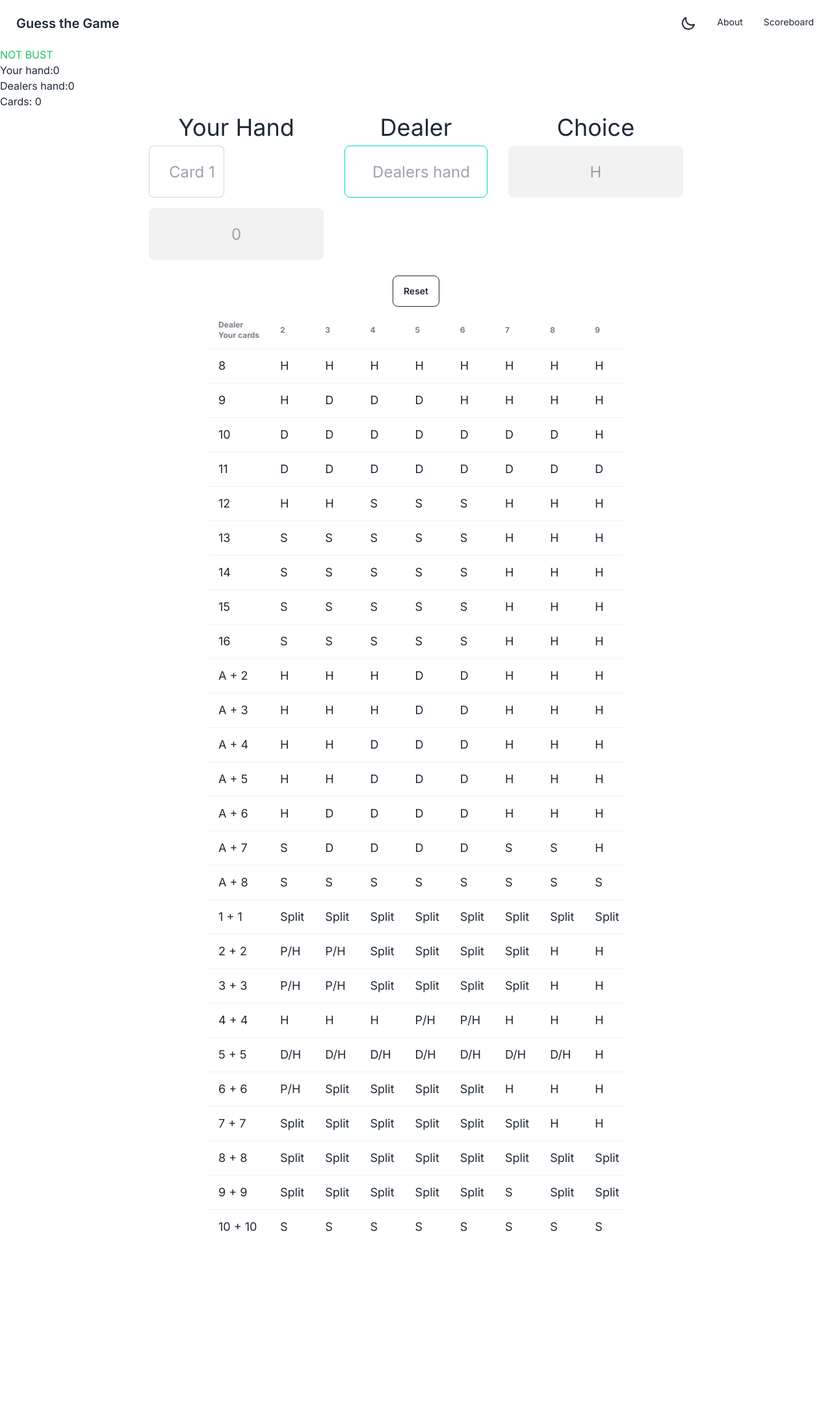
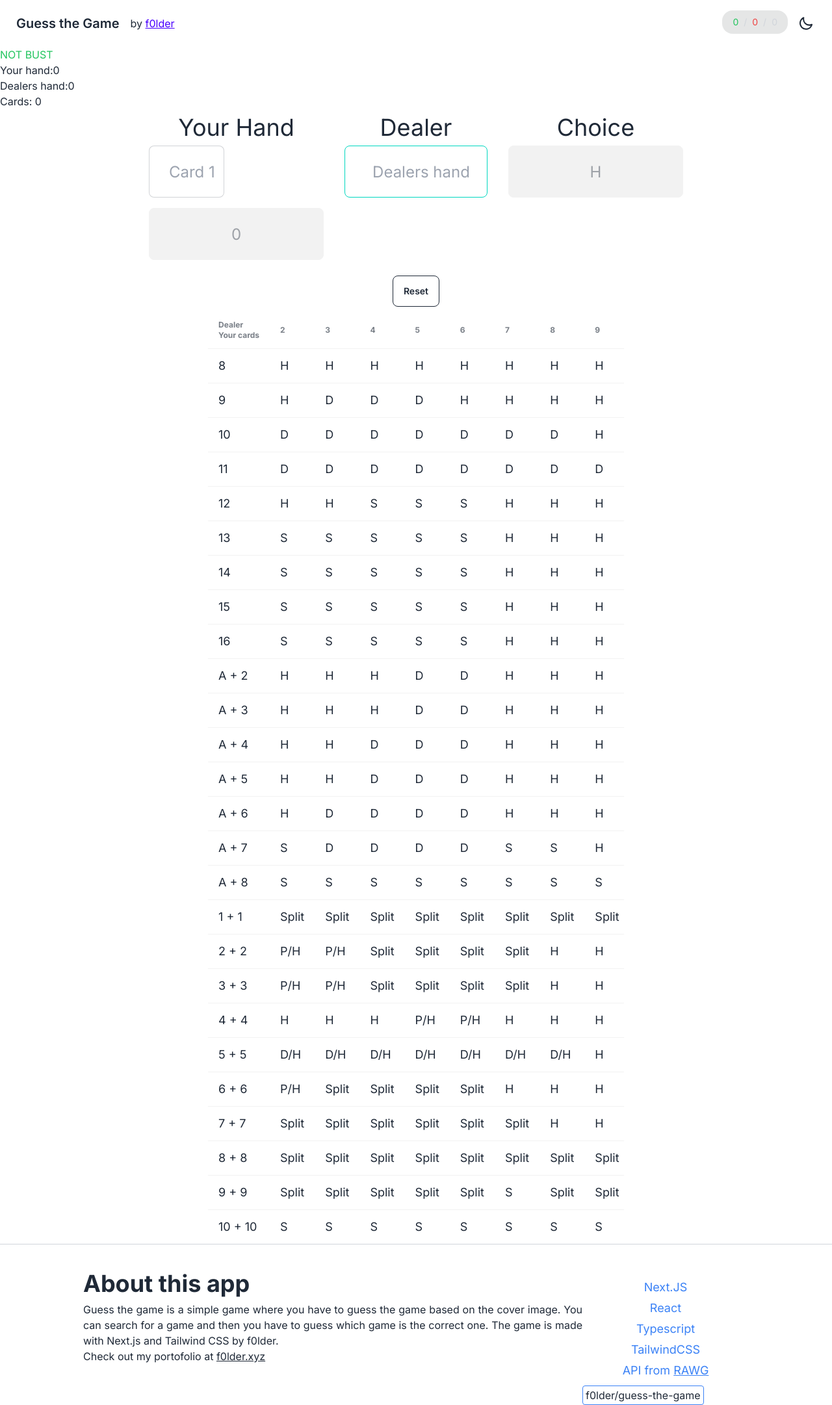
Before and after one commit to f0lder/guess-the-game, a Next.js app: page /black in a window 1280 px wide. Shown: the whole page at 65% size. Before the commit the page ends 1914 px from the top, so only its background shows below. Built offline with nearby package versions, Linux system fonts and the light colour scheme.

Commit message:
versoin 2

```diff
--- a/app/about/page.tsx
+++ /dev/null
@@ -1,32 +0,0 @@
-import Menu from "@/components/Menu";
-
-export default function About() {
-    return (
-
-        <div>
-            <Menu />
-            <div className="flex flex-col justify-center items-center">
-                <div>
-                    <p className="text-4xl font-bold m-2">Despre aplicatie</p>
-                    <p className="m-2">
-                        Aplicatie realizata pentru Programare web de Ursan Bogdan-Gabriel
-
-                    </p>
-
-                    <p className="m-2">Tehnologii folosite:</p>
-                    <ul className="list-disc list-inside space-y-1 m-3">
-                        <li className="text-lg text-blue-500">Next.JS</li>
-                        <li className="text-lg text-blue-500">React</li>
-                        <li className="text-lg text-blue-500">Typescript</li>
-                        <li className="text-lg text-blue-500">TailwindCSS</li>
-                        <li className="text-lg text-blue-500">API de la <a className="underline" href="https://rawg.io/">RAWG</a></li>
-                    </ul>
-
-                    <p className="m-2">Link catre repo: <a className="border border-blue-500 rounded p-1" href="https://github.com/f0lder/guess-the-game" target="_black"> f0lder/guess-the-game </a></p>
-                </div>
-
-            </div>
-
-        </div>
-    )
-}
--- a/app/layout.tsx
+++ b/app/layout.tsx
@@ -1,12 +1,13 @@
 import type { Metadata } from "next";
 import { Inter } from "next/font/google";
 import "./globals.css";
+import Footer from "@/components/Footer";
 
 const inter = Inter({ subsets: ["latin"] });
 
 export const metadata: Metadata = {
 	title: "Guess the game",
-  description: "Generated by create next app",
+	description: "Guess the game is made with Next.js and Tailwind CSS by f0lder",
 };
 
 export default function RootLayout({
@@ -16,7 +17,10 @@
 }>) {
 	return (
 		<html lang="en">
-      <body className={inter.className}>{children}</body>
+			<body className={inter.className}>
+				{children}
+				<Footer />
+			</body>
 		</html>
 	);
 }
--- a/app/scoreboard/page.tsx
+++ /dev/null
@@ -1,50 +0,0 @@
-"use client";
-
-import Menu from "@/components/Menu"
-import { useState, useEffect } from "react"
-
-export default function Scoreboard() {
-
-    const [wonGames, setWonGames] = useState(0)
-    const [lostGames, setLostGames] = useState(0)
-    const [loading, setLoading] = useState(true)
-
-    useEffect(() => {
-        setWonGames(Number(localStorage.getItem('wonGames') || 0))
-        setLostGames(Number(localStorage.getItem('lostGames') || 0))
-        setLoading(false)
-    }, [])
-
-
-
-    if (loading) return (
-        <div>
-            <Menu />
-            <p className="text-center text-2xl p-3">Loading score...</p>
-            <div className="flex justify-center items-center">
-                <div className="w-3/4">
-                    <div className="btn skeleton h-20 w-full"></div>
-                </div>
-            </div>
-        </div>
-    )
-
-
-    return (
-        <div>
-            <Menu />
-            <p className="text-center text-2xl p-3">My Score</p>
-            <div className="flex justify-center items-center">
-                <div className="flex w-3/4">
-                    <div className="grid h-20 flex-grow card bg-base-300 rounded-box place-items-center text-green-500">{wonGames}</div>
-                    <div className="divider divider-horizontal"></div>
-                    <div className="grid h-20 flex-grow card bg-base-300 rounded-box place-items-center text-red-500">{lostGames}</div>
-                    <div className="divider divider-horizontal"></div>
-                    <div className="grid h-20 flex-grow card bg-base-300 rounded-box place-items-center text-gray-300">{
-                        lostGames == 0 ? 0 : (wonGames / lostGames).toFixed(2)
-                    } W/L</div>
-                </div>
-            </div>
-        </div>
-    )
-}
--- /dev/null
+++ b/components/Footer.tsx
@@ -0,0 +1,52 @@
+const Footer = () => {
+	return (
+		<footer className="border-t border-gray-300 pt-10">
+			<div className="max-w-5xl mx-auto grid grid-cols-1 md:grid-cols-4">
+				<div className="col-span-3">
+					<h1 className="text-4xl font-bold mb-2"> About this app</h1>
+					<p className="text-justify">
+						Guess the game is a simple game where you have to guess the game
+						based on the cover image. You can search for a game and then you
+						have to guess which game is the correct one. The game is made with
+						Next.js and Tailwind CSS by f0lder.
+					</p>
+                    <p>
+                        Check out my portofolio at{" "}
+                        <a
+                            className="underline"
+                            href="https://f0lder.xyz/"
+                            target="_blank"
+                            rel="noreferrer"
+                        >
+                            f0lder.xyz
+                        </a>
+                    </p>
+				</div>
+				<div>
+					<ul className="space-y-1 m-3 text-center">
+						<li className="text-lg text-blue-500">Next.JS</li>
+						<li className="text-lg text-blue-500">React</li>
+						<li className="text-lg text-blue-500">Typescript</li>
+						<li className="text-lg text-blue-500">TailwindCSS</li>
+						<li className="text-lg text-blue-500">
+							API from{" "}
+							<a className="underline" href="https://rawg.io/">
+								RAWG
+							</a>
+						</li>
+					</ul>
+
+					<a
+						className="border border-blue-500 rounded p-1 text-center w-full"
+						href="https://github.com/f0lder/guess-the-game"
+						target="_black"
+					>
+						f0lder/guess-the-game
+					</a>
+				</div>
+			</div>
+		</footer>
+	);
+};
+
+export default Footer;
--- a/components/Menu.tsx
+++ b/components/Menu.tsx
@@ -1,52 +1,79 @@
 "use client";
-import { useState, useEffect } from 'react';
+import { useState, useEffect } from "react";
 const Menu = () => {
+	const [theme, setTheme] = useState("dark");
+	const [wonGames, setWonGames] = useState(0);
+	const [lostGames, setLostGames] = useState(0);
 
-    const [theme, setTheme] = useState('dark')
+	useEffect(() => {
+		setWonGames(Number(localStorage.getItem("wonGames") || 0));
+		setLostGames(Number(localStorage.getItem("lostGames") || 0));
+	}, []);
 
 	const toggleTheme = () => {
-        setTheme(theme === 'light' ? 'dark' : 'light');
-    }
+		setTheme(theme === "light" ? "dark" : "light");
+	};
 
 	return (
 		<div>
 			<div className="navbar bg-base-100">
 				<div className="flex-1">
-                    <a className="btn btn-ghost text-xl" href="/">Guess the Game</a>
+					<a className="btn btn-ghost text-xl" href="/">
+						Guess the Game
+					</a>
+					<p className="w-full">
+						by {" "}
+						<a
+							className="underline text-primary"
+							href="https://f0lder.xyz/"
+							target="_blank"
+							rel="noreferrer"
+						>
+							f0lder
+						</a>
+					</p>
 				</div>
 				<div className="flex-none">
 					<ul className="menu menu-horizontal px-1">
-                        <li className='hidden md:block'>
+						<li>
+							<div className="bg-base-300 rounded-box place-items-center text-gray-300">
+								<span className=" text-green-500">{wonGames}</span> /
+								<span className=" text-red-500">{lostGames}</span> /
+								<span>
+									{lostGames === 0 ? 0 : (wonGames / lostGames).toFixed(2)}
+								</span>
+							</div>
+						</li>
+						<li className="hidden md:block">
 							<label className="swap swap-rotate">
-
 								{/* this hidden checkbox controls the state */}
 								<input
 									type="checkbox"
 									className="theme-controller"
 									value={theme}
 									onChange={toggleTheme}
+									title="Toggle theme"
 								/>
 								{/* sun icon */}
-                                <svg className="swap-on fill-current w-6 h-6" xmlns="http://www.w3.org/2000/svg" viewBox="0 0 24 24"><path d="M5.64,17l-.71.71a1,1,0,0,0,0,1.41,1,1,0,0,0,1.41,0l.71-.71A1,1,0,0,0,5.64,17ZM5,12a1,1,0,0,0-1-1H3a1,1,0,0,0,0,2H4A1,1,0,0,0,5,12Zm7-7a1,1,0,0,0,1-1V3a1,1,0,0,0-2,0V4A1,1,0,0,0,12,5ZM5.64,7.05a1,1,0,0,0,.7.29,1,1,0,0,0,.71-.29,1,1,0,0,0,0-1.41l-.71-.71A1,1,0,0,0,4.93,6.34Zm12,.29a1,1,0,0,0,.7-.29l.71-.71a1,1,0,1,0-1.41-1.41L17,5.64a1,1,0,0,0,0,1.41A1,1,0,0,0,17.66,7.34ZM21,11H20a1,1,0,0,0,0,2h1a1,1,0,0,0,0-2Zm-9,8a1,1,0,0,0-1,1v1a1,1,0,0,0,2,0V20A1,1,0,0,0,12,19ZM18.36,17A1,1,0,0,0,17,18.36l.71.71a1,1,0,0,0,1.41,0,1,1,0,0,0,0-1.41ZM12,6.5A5.5,5.5,0,1,0,17.5,12,5.51,5.51,0,0,0,12,6.5Zm0,9A3.5,3.5,0,1,1,15.5,12,3.5,3.5,0,0,1,12,15.5Z" /></svg>
+								<svg
+									className="swap-on fill-current w-6 h-6"
+									xmlns="http://www.w3.org/2000/svg"
+									viewBox="0 0 24 24"
+								>
+									<title>Sun icon</title>
+									<path d="M5.64,17l-.71.71a1,1,0,0,0,0,1.41,1,1,0,0,0,1.41,0l.71-.71A1,1,0,0,0,5.64,17ZM5,12a1,1,0,0,0-1-1H3a1,1,0,0,0,0,2H4A1,1,0,0,0,5,12Zm7-7a1,1,0,0,0,1-1V3a1,1,0,0,0-2,0V4A1,1,0,0,0,12,5ZM5.64,7.05a1,1,0,0,0,.7.29,1,1,0,0,0,.71-.29,1,1,0,0,0,0-1.41l-.71-.71A1,1,0,0,0,4.93,6.34Zm12,.29a1,1,0,0,0,.7-.29l.71-.71a1,1,0,1,0-1.41-1.41L17,5.64a1,1,0,0,0,0,1.41A1,1,0,0,0,17.66,7.34ZM21,11H20a1,1,0,0,0,0,2h1a1,1,0,0,0,0-2Zm-9,8a1,1,0,0,0-1,1v1a1,1,0,0,0,2,0V20A1,1,0,0,0,12,19ZM18.36,17A1,1,0,0,0,17,18.36l.71.71a1,1,0,0,0,1.41,0,1,1,0,0,0,0-1.41ZM12,6.5A5.5,5.5,0,1,0,17.5,12,5.51,5.51,0,0,0,12,6.5Zm0,9A3.5,3.5,0,1,1,15.5,12,3.5,3.5,0,0,1,12,15.5Z" />
+								</svg>
 
 								{/* moon icon */}
-                                <svg className="swap-off fill-current w-6 h-6" xmlns="http://www.w3.org/2000/svg" viewBox="0 0 24 24"><path d="M21.64,13a1,1,0,0,0-1.05-.14,8.05,8.05,0,0,1-3.37.73A8.15,8.15,0,0,1,9.08,5.49a8.59,8.59,0,0,1,.25-2A1,1,0,0,0,8,2.36,10.14,10.14,0,1,0,22,14.05,1,1,0,0,0,21.64,13Zm-9.5,6.69A8.14,8.14,0,0,1,7.08,5.22v.27A10.15,10.15,0,0,0,17.22,15.63a9.79,9.79,0,0,0,2.1-.22A8.11,8.11,0,0,1,12.14,19.73Z" /></svg>
-
+								<svg
+									className="swap-off fill-current w-6 h-6"
+									xmlns="http://www.w3.org/2000/svg"
+									viewBox="0 0 24 24"
+								>
+									<title>Moon Icon</title>
+									<path d="M21.64,13a1,1,0,0,0-1.05-.14,8.05,8.05,0,0,1-3.37.73A8.15,8.15,0,0,1,9.08,5.49a8.59,8.59,0,0,1,.25-2A1,1,0,0,0,8,2.36,10.14,10.14,0,1,0,22,14.05,1,1,0,0,0,21.64,13Zm-9.5,6.69A8.14,8.14,0,0,1,7.08,5.22v.27A10.15,10.15,0,0,0,17.22,15.63a9.79,9.79,0,0,0,2.1-.22A8.11,8.11,0,0,1,12.14,19.73Z" />
+								</svg>
 							</label>
-                        </li>
-                        <li><a href="/about">About</a></li>
-                        <li><a href="/scoreboard">Scoreboard</a></li>
-
-                        <li className='hidden'>
-                            <details>
-                                <summary>
-                                    Parent
-                                </summary>
-                                <ul className="p-2 bg-base-100 rounded-t-none">
-                                    <li><a>Link 1</a></li>
-                                    <li><a>Link 2</a></li>
-                                </ul>
-                            </details>
 						</li>
 					</ul>
 				</div>
--- a/package.json
+++ b/package.json
@@ -9,9 +9,9 @@
     "lint": "next lint"
   },
   "dependencies": {
-    "next": "14.1.0",
-    "react": "^18",
-    "react-dom": "^18",
+    "next": "^14.1.0",
+    "react": "^18.3.1",
+    "react-dom": "^18.3.1",
     "react-select": "^5.8.0"
   },
   "devDependencies": {
```
Also changed, not shown: app/page.tsx (+89 -68 lines), 1 other file (tests, documents, lock files or other folders). Lines whose indentation alone changed are shown as unchanged.
